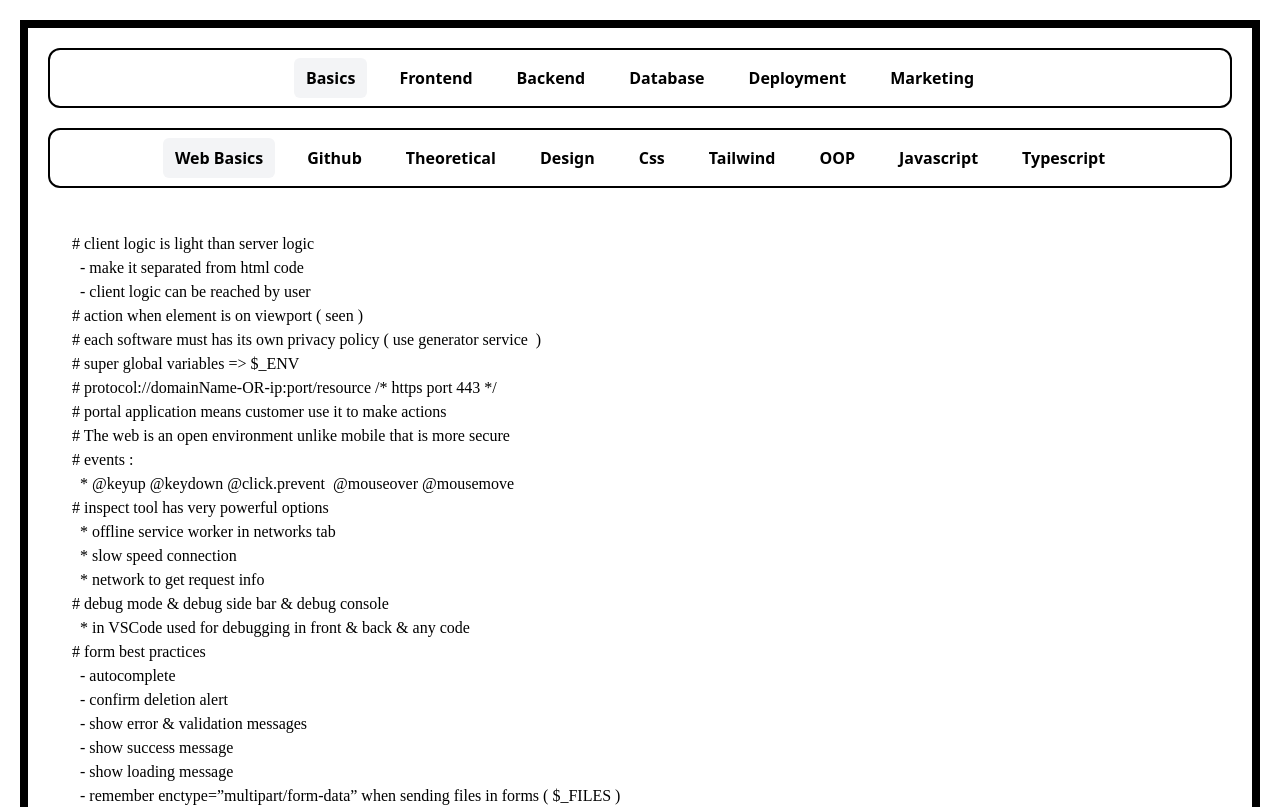
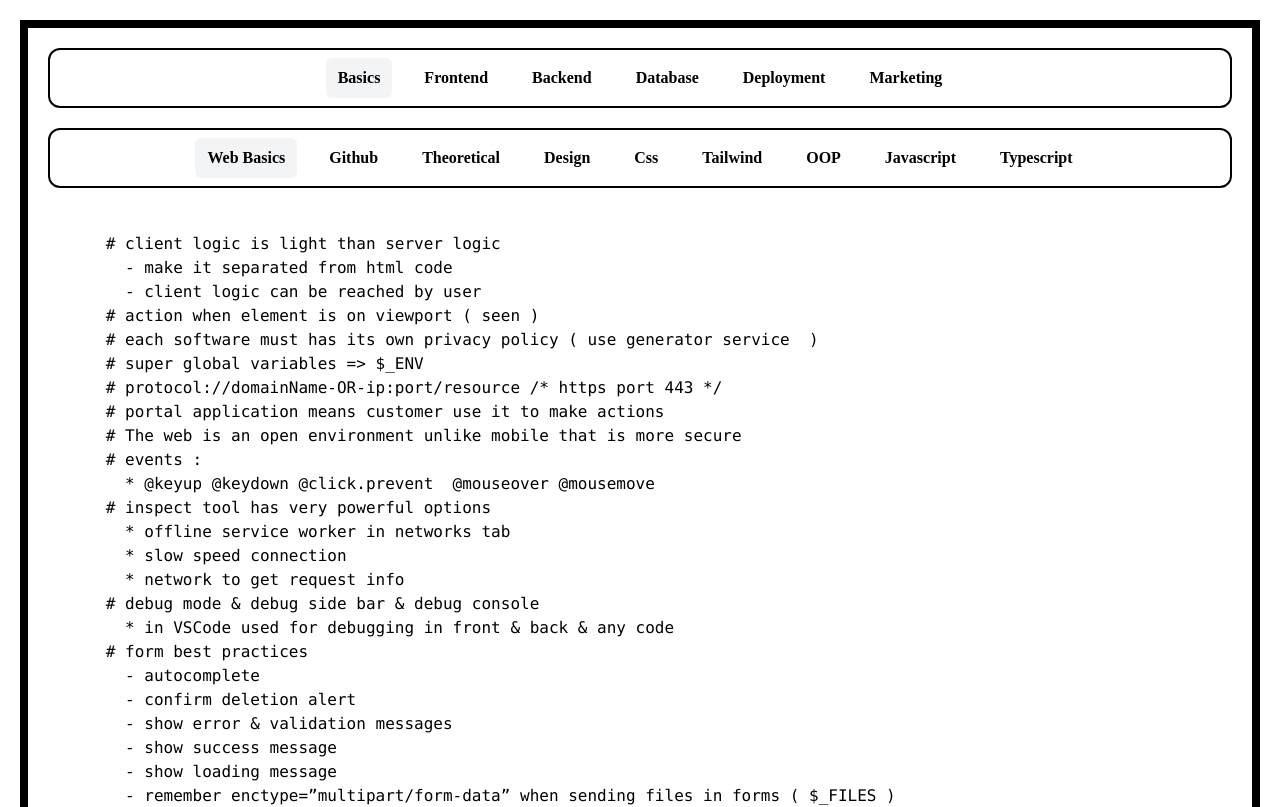
Before and after one commit to AliRedaGomaa01/learning, a React (Vite) app: page / in a window 1280 px wide. Shown: the top 807 px of the page. Built offline with nearby package versions, Linux system fonts and the light colour scheme.

Commit message:
edit font

```diff
--- a/src/App.css
+++ b/src/App.css
@@ -1,7 +1,10 @@
 @import "tailwindcss";
+body {
+  font-family: 'Times New Roman', Times, serif;
+}
+
 pre {
   white-space: pre-wrap;
-  font-family: cursive
   /* word-wrap: break-word;
   overflow-wrap: break-word;  */
 }
```
Also changed, not shown: 4 other files (tests, documents, lock files or other folders).
